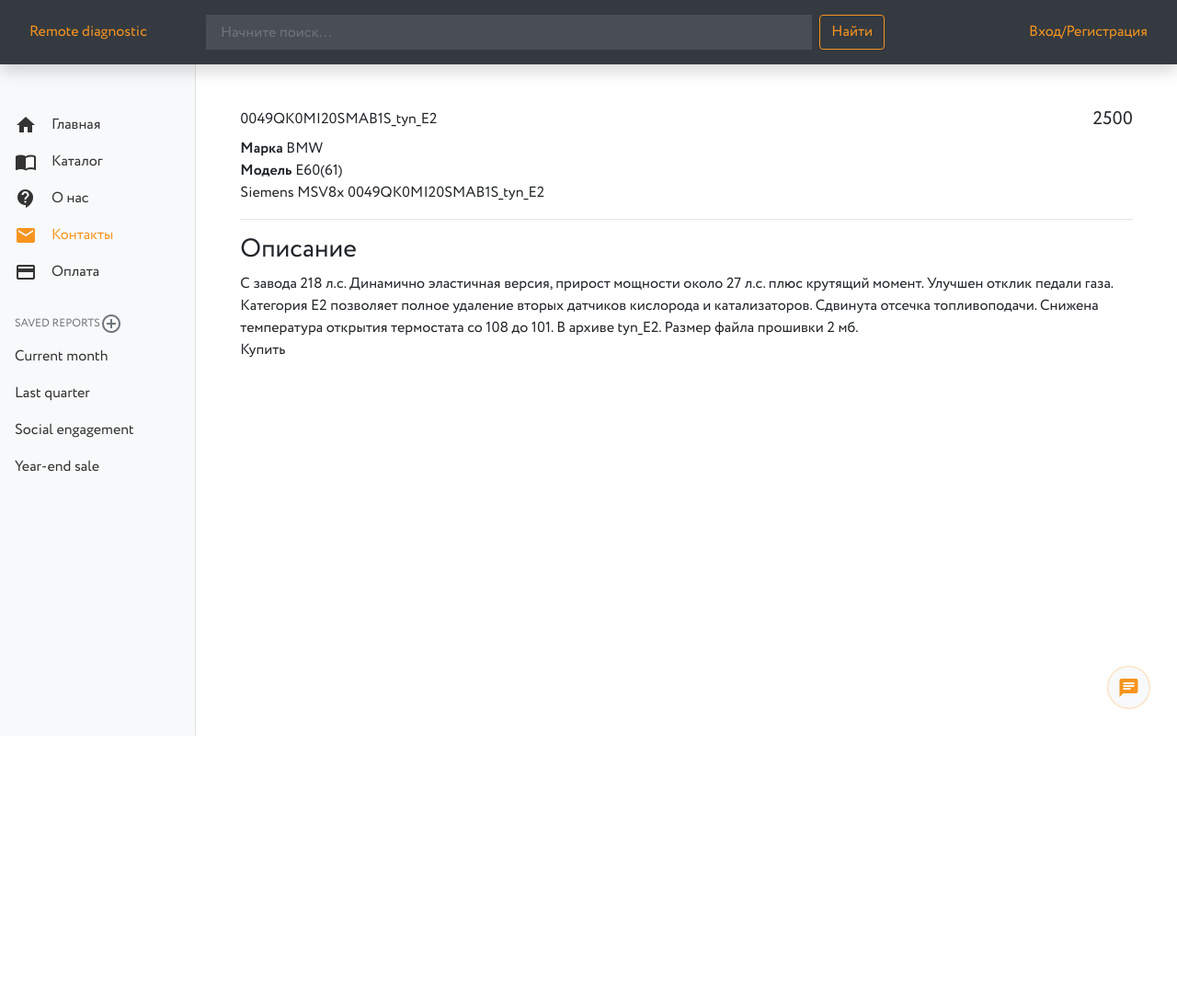
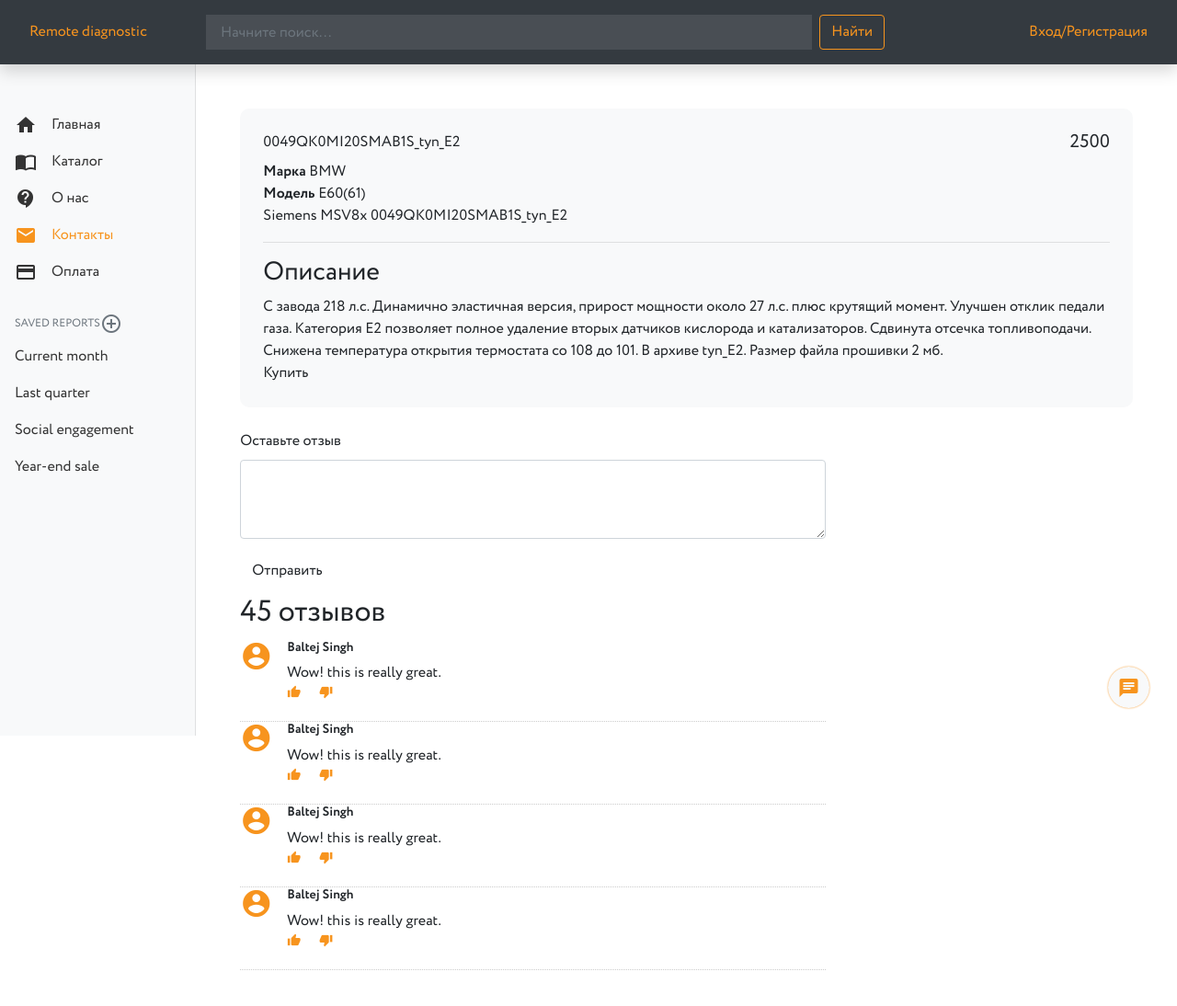
Before and after one commit to EGYY/remote-diagnosic, a plain HTML site: page pages/detail-info.html in a window 1280 px wide. Shown: the whole page at 92% size. Before the commit the page ends 800 px from the top, so only its background shows below. Drawn offline with nearby package versions, Linux system fonts and the light colour scheme.

Commit message:
'update'

```diff
--- a/css/main.css
+++ b/css/main.css
@@ -76,6 +76,14 @@
 
 a:hover, a:focus, a:active {
     color: #e2871a!important;
+}
+
+#main-bg {
+    background: url(https://img3.goodfon.ru/original/2560x1440/a/18/bmw-m3-e92-orange-1911.jpg);
+    background-size: cover;
+    background-repeat: no-repeat;
+    background-position: right;
+    color: #fff;
 }
 
 .feather {
@@ -257,6 +265,28 @@
 
 }
 
+.user_name{
+    font-size:14px;
+    font-weight: bold;
+}
+.comments-list .media{
+    border-bottom: 1px dotted #ccc;
+}
+
+.media-left span.material-icons {
+    font-size: 35px!important;
+}
+.media-body span.material-icons {
+    font-size: 15px!important;
+}
+
+.detail-info {
+    padding: 25px;
+    border-radius: 10px;
+    background-color: #f8f9fa;
+    margin-bottom: 25px;
+}
+
 .contact-btn:hover, .contact-btn:focus, .contact-btn:active {
     text-decoration: none!important;
 }
--- a/pages/detail-info.html
+++ b/pages/detail-info.html
@@ -128,13 +128,93 @@
                         <hr>
                         <h3>Описание</h3>
                         С завода 218 л.с.
-                        Динамично эластичная версия, прирост мощности около 27 л.с. плюс крутящий момент. Улучшен отклик педали газа. Категория Е2 позволяет полное удаление вторых датчиков кислорода и катализаторов. Сдвинута отсечка топливоподачи. Снижена температура открытия термостата со 108 до 101.
+                        Динамично эластичная версия, прирост мощности около 27 л.с. плюс крутящий момент. Улучшен отклик
+                        педали газа. Категория Е2 позволяет полное удаление вторых датчиков кислорода и катализаторов.
+                        Сдвинута отсечка топливоподачи. Снижена температура открытия термостата со 108 до 101.
                         В архиве tyn_E2.
                         Размер файла прошивки 2 мб.
                     </div>
                     <div class="detail-info__buy-btn">
                         Купить
                     </div>
+                </div>
+            </div>
+            <div class="row">
+                <div class="col-md-8">
+                    <form>
+                        <div class="form-group">
+                            <label for="comment">Оставьте отзыв</label>
+                            <textarea id="comment" name="comment" class="form-control" rows="3"></textarea>
+                        </div>
+                        <button type="submit" class="btn btn-default">Отправить</button>
+                    </form>
+                    <div class="page-header">
+                        <h1><small class="pull-right">45 отзывов</small></h1>
+                    </div>
+                    <div class="comments-list">
+                        <div class="media">
+                            <a class="media-left" href="#">
+                                <span class="material-icons">account_circle</span>
+                            </a>
+                            <div class="media-body">
+
+                                <h4 class="media-heading user_name">Baltej Singh</h4>
+                                Wow! this is really great.
+
+                                <p>
+                                    <a href=""><span class="material-icons">thumb_up</span></a>
+                                    <a href=""><span class="material-icons">thumb_down</span></a>
+                                </p>
+                            </div>
+                        </div>
+                        <div class="media">
+                            <a class="media-left" href="#">
+                                <span class="material-icons">account_circle</span>
+                            </a>
+                            <div class="media-body">
+
+                                <h4 class="media-heading user_name">Baltej Singh</h4>
+                                Wow! this is really great.
+
+                                <p>
+                                    <a href=""><span class="material-icons">thumb_up</span></a>
+                                    <a href=""><span class="material-icons">thumb_down</span></a>
+                                </p>
+                            </div>
+                        </div>
+                        <div class="media">
+                            <a class="media-left" href="#">
+                                <span class="material-icons">account_circle</span>
+                            </a>
+                            <div class="media-body">
+
+                                <h4 class="media-heading user_name">Baltej Singh</h4>
+                                Wow! this is really great.
+
+                                <p>
+                                    <a href=""><span class="material-icons">thumb_up</span></a>
+                                    <a href=""><span class="material-icons">thumb_down</span></a>
+                                </p>
+                            </div>
+                        </div>
+                        <div class="media">
+                            <a class="media-left" href="#">
+                                <span class="material-icons">account_circle</span>
+                            </a>
+                            <div class="media-body">
+
+                                <h4 class="media-heading user_name">Baltej Singh</h4>
+                                Wow! this is really great.
+
+                                <p>
+                                    <a href=""><span class="material-icons">thumb_up</span></a>
+                                    <a href=""><span class="material-icons">thumb_down</span></a>
+                                </p>
+                            </div>
+                        </div>
+                    </div>
+
+
                 </div>
             </div>
         </main>
```
Also changed, not shown: index.html (+1 -1 lines), pages/about.html (+23 -14 lines), pages/orders.html (+1 -1 lines).
